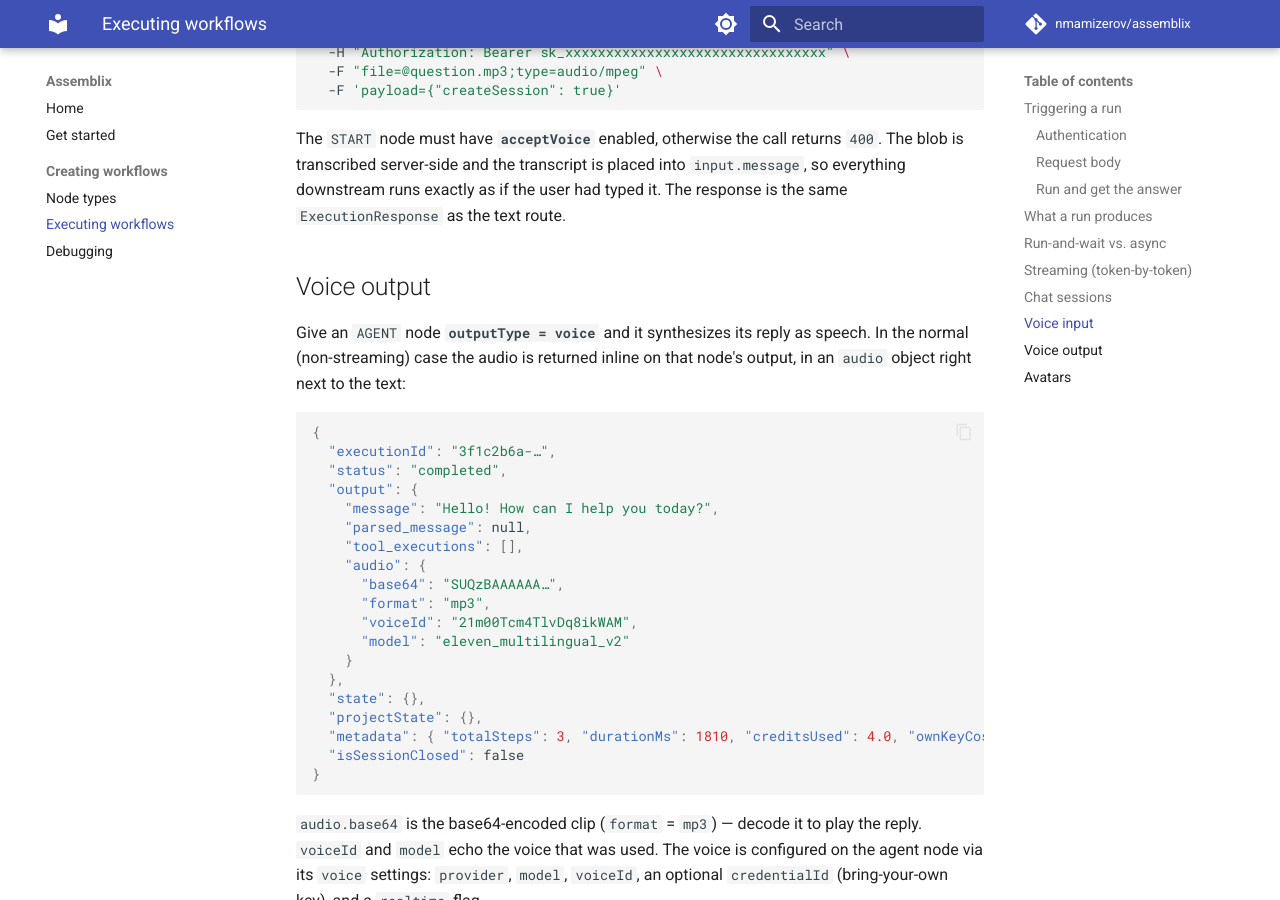
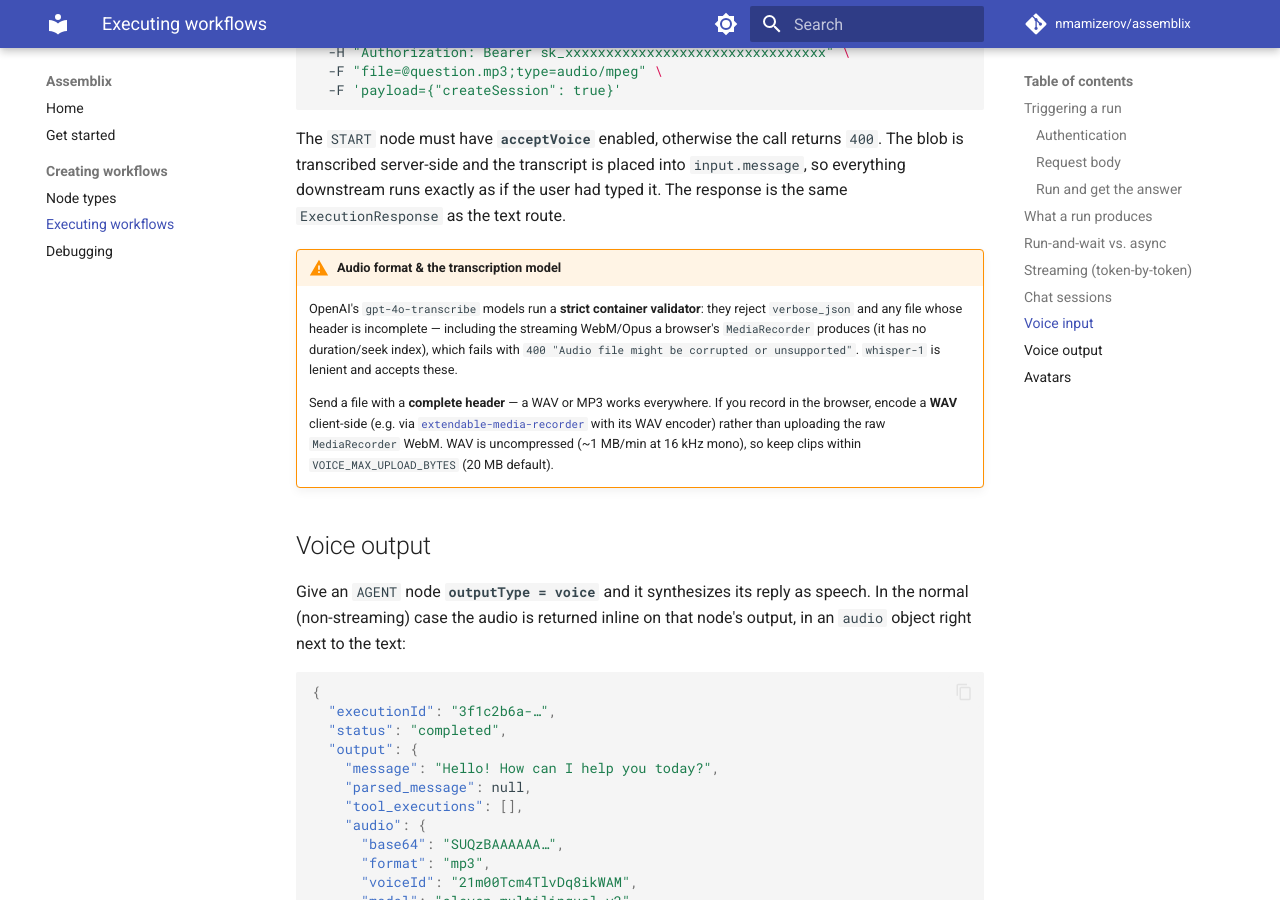
Before and after one commit to nmamizerov/assemblix, an MkDocs documentation site: the page built from docs/workflows/execute.md, in a window 1280 px wide and 900 px high, scrolled down 6190 px. Built offline with MkDocs 1.6.1 and Material for MkDocs 9.7.7, drawn with Linux system fonts in a browser that asks for light colours; comment, search, counter and statistics services are not loaded.

Commit message:
docs: note gpt-4o-transcribe audio-format requirement for voice input
Co-Authored-By: Claude Opus 4.8 (1M context) <noreply@anthropic.com>

```diff
--- a/docs/workflows/execute.md
+++ b/docs/workflows/execute.md
@@ -404,6 +404,20 @@ blob is transcribed server-side and the transcript is placed into `input.message
 everything downstream runs exactly as if the user had typed it. The response is the same
 `ExecutionResponse` as the text route.
 
+!!! warning "Audio format & the transcription model"
+    OpenAI's `gpt-4o-transcribe` models run a **strict container validator**: they
+    reject `verbose_json` and any file whose header is incomplete — including the
+    streaming WebM/Opus a browser's `MediaRecorder` produces (it has no duration/seek
+    index), which fails with `400 "Audio file might be corrupted or unsupported"`.
+    `whisper-1` is lenient and accepts these.
+
+    Send a file with a **complete header** — a WAV or MP3 works everywhere. If you
+    record in the browser, encode a **WAV** client-side (e.g. via
+    [`extendable-media-recorder`](https://github.com/chrisguttandin/extendable-media-recorder)
+    with its WAV encoder) rather than uploading the raw `MediaRecorder` WebM. WAV is
+    uncompressed (~1 MB/min at 16 kHz mono), so keep clips within
+    `VOICE_MAX_UPLOAD_BYTES` (20 MB default).
+
 ## Voice output
 
 Give an `AGENT` node **`outputType = voice`** and it synthesizes its reply as speech. In the
```
